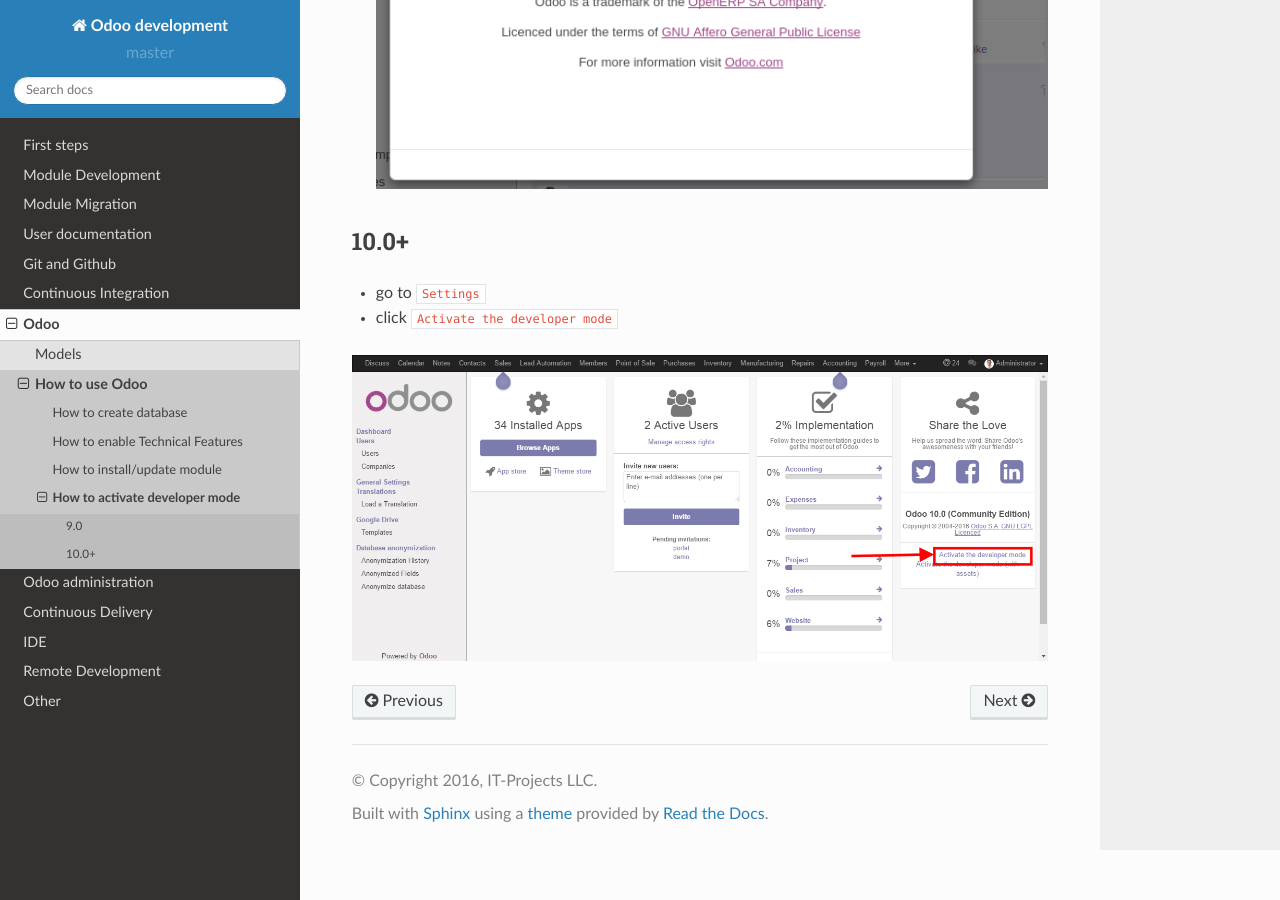
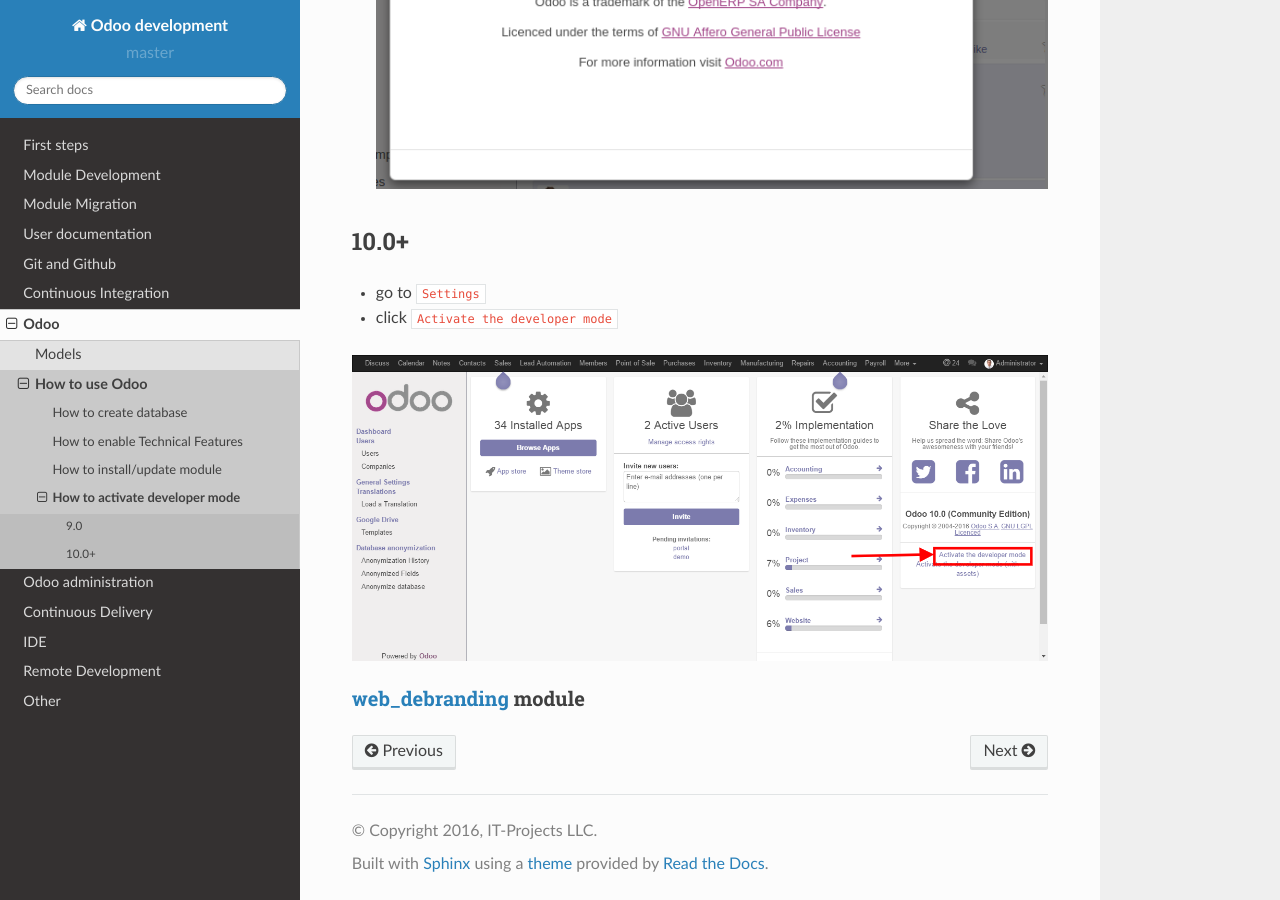
Before and after one commit to itpp-labs/odoo-development, a Sphinx documentation site: the page built from docs/odoo/usage/debug-mode.rst, in a window 1280 px wide and 900 px high, scrolled down 1081 px. Built offline with Sphinx 7.4.7 and the Read the Docs theme 2.0.0, drawn with Linux system fonts in a browser that asks for light colours; pages that are not in the unit, such as notebooks, are missing from menus.

Commit message:
Update debug-mode.rst

```diff
--- a/docs/odoo/usage/debug-mode.rst
+++ b/docs/odoo/usage/debug-mode.rst
@@ -27,3 +27,6 @@
 * click ``Activate the developer mode``
 
 .. image:: ../../images/debug-3.png
+
+`web_debranding <https://www.odoo.com/apps/modules/10.0/web_debranding/>`_ module
+---------------
```
